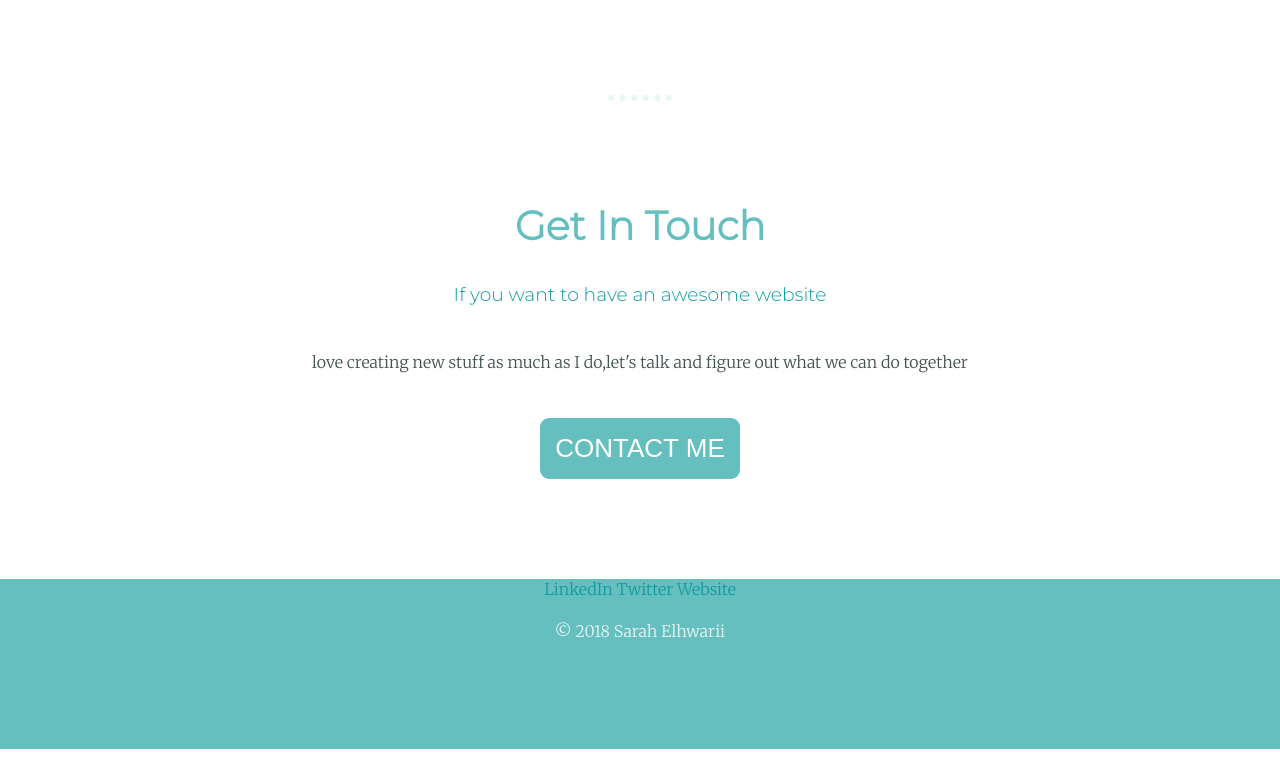
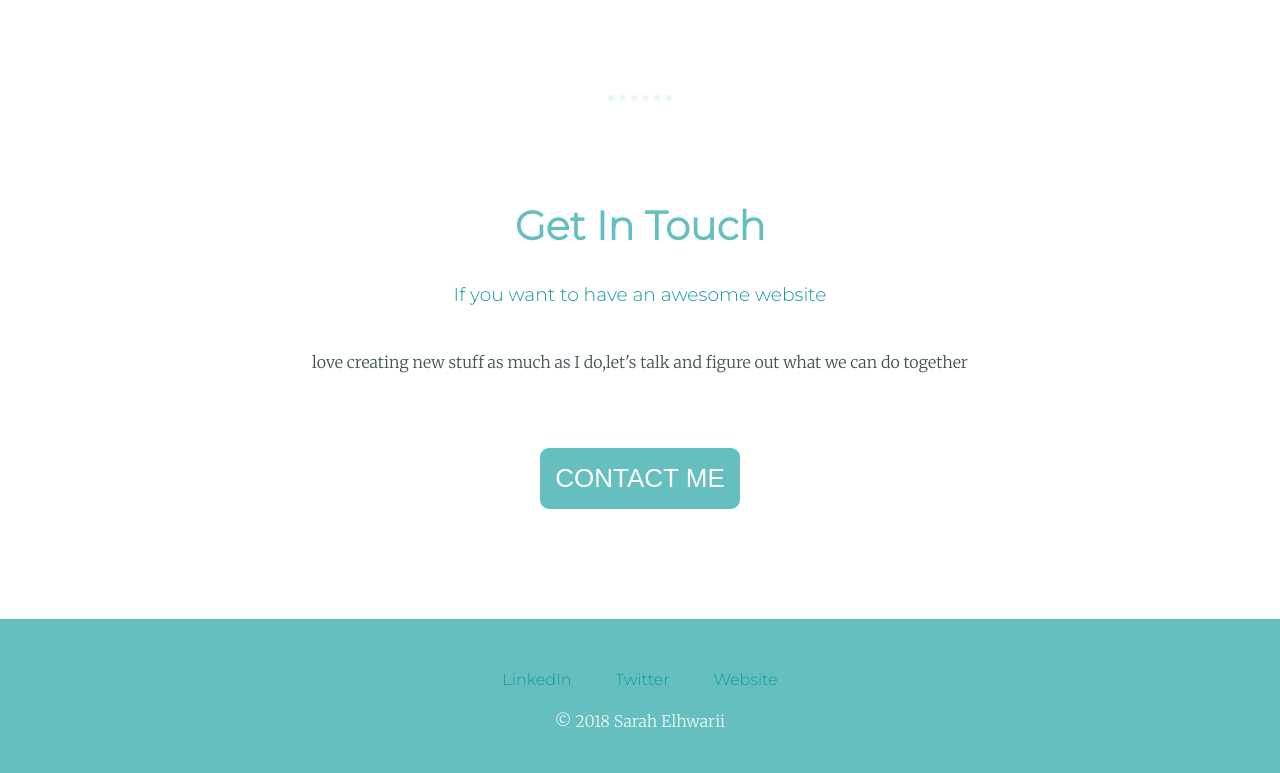
Before and after one commit to sara-elhawary/personal-website, a plain HTML site: page index.html in a window 1280 px wide. Shown: the part 1878-2651 px from the top of the page. Before the commit the page ends 2627 px from the top, so only its background shows below. Drawn offline with Linux system fonts and the light colour scheme.

Commit message:
final styling

```diff
--- a/css/styles.css
+++ b/css/styles.css
@@ -58,6 +58,11 @@ hr {
 }
 a {
   color: #11999e;
+  font-family: "Montserrat", sans-serif;
+  margin: 10px 20px;
+}
+a:hover {
+  color: #eaf6f6;
 }
 .skill-row {
   width: 50%;
@@ -116,7 +121,7 @@ p {
 }
 .bottom-container {
   background-color: #66bfbf;
-  height: 170px;
+  padding: 50px 0 20px;
   margin-bottom: 0;
 }
 .footer-link {
@@ -129,5 +134,5 @@ p {
 }
 .contact-message {
   width: 40;
-  margin: 40px auto;
+  margin: 40px auto 60px;
 }
```
